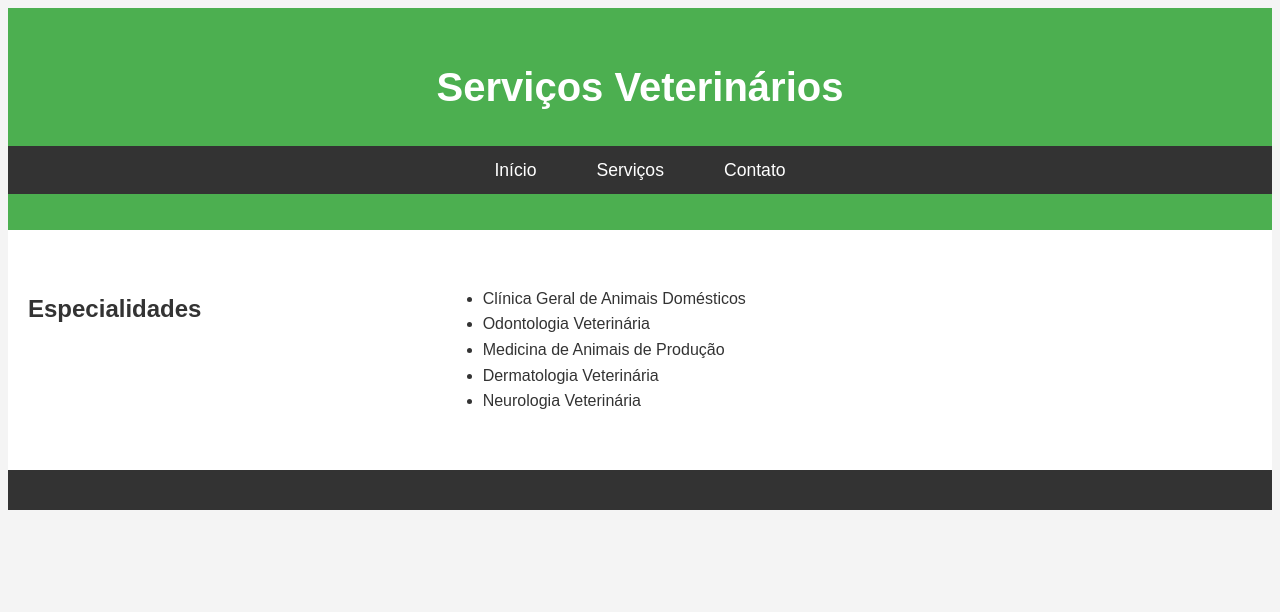
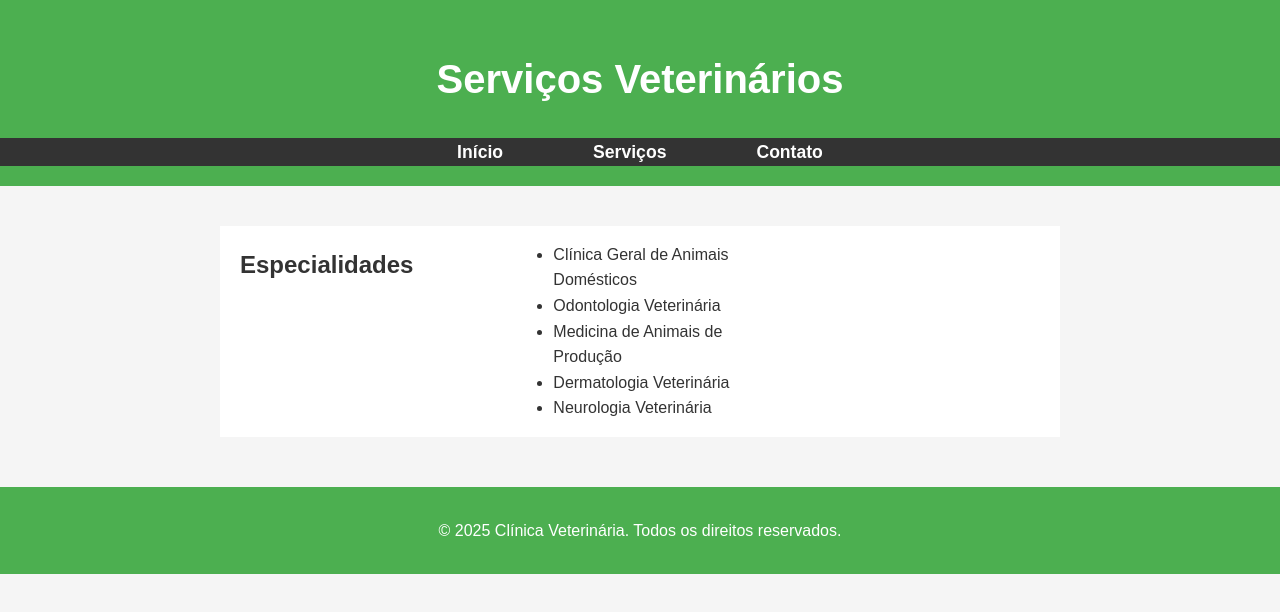
Before and after one commit to Anamichalichen23/veterin-ria, a plain HTML site: page serviços.html in a window 1280 px wide. Drawn offline with Linux system fonts and the light colour scheme.

Commit message:
serviços html

```diff
--- a/serviços.html
+++ b/serviços.html
@@ -5,6 +5,55 @@
     <meta name="viewport" content="width=device-width, initial-scale=1.0">
     <title>Serviços Veterinários</title>
     <link rel="stylesheet" href="style.css">
+
+    <style>
+        body {
+            font-family: Arial, sans-serif;
+            margin: 0;
+            background-color: #f5f5f5;
+        }
+
+        header {
+            background-color: #4CAF50;
+            color: white;
+            text-align: center;
+            padding: 20px 0;
+        }
+
+        nav ul {
+            list-style: none;
+            padding: 0;
+            margin: 10px 0 0;
+            display: flex;
+            justify-content: center;
+            gap: 30px;
+        }
+
+        nav a {
+            color: white;
+            text-decoration: none;
+            font-weight: bold;
+            font-size: 18px;
+        }
+
+        nav a:hover {
+            text-decoration: underline;
+        }
+
+        .services {
+            max-width: 800px;
+            margin: 40px auto;
+            padding: 0 20px;
+        }
+
+        footer {
+            background-color: #4CAF50;
+            color: white;
+            text-align: center;
+            padding: 15px;
+            margin-top: 50px;
+        }
+    </style>
 </head>
 <body>
     <header>
@@ -17,6 +66,7 @@
             </ul>
         </nav>
     </header>
+
     <section class="services">
         <h2>Especialidades</h2>
         <ul>
@@ -27,7 +77,9 @@
             <li>Neurologia Veterinária</li>
         </ul>
     </section>
+
     <footer>
-
+        <p>&copy; 2025 Clínica Veterinária. Todos os direitos reservados.</p>
+    </footer>
 </body>
 </html>
```
